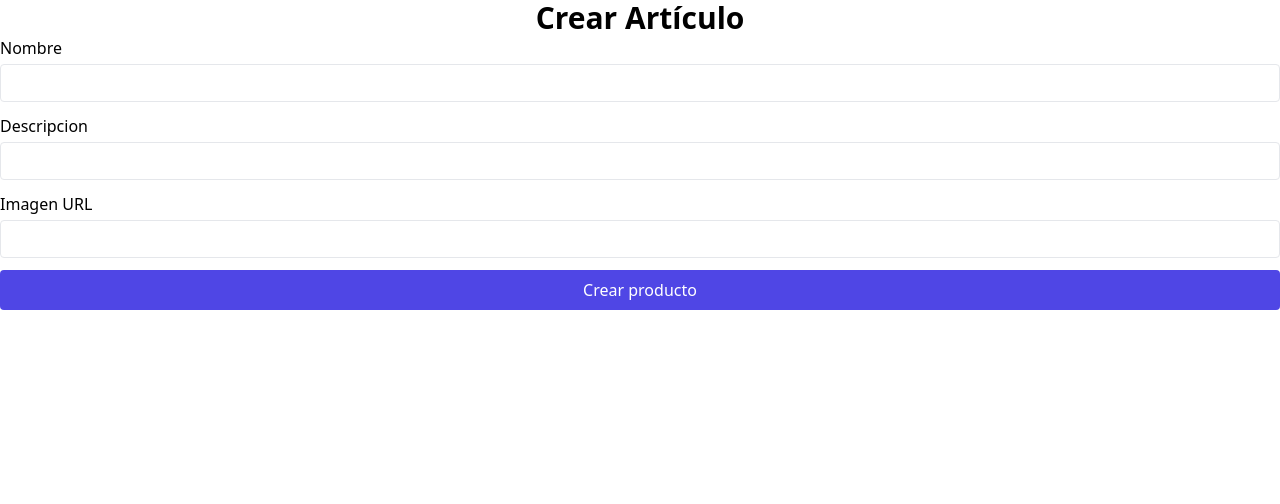
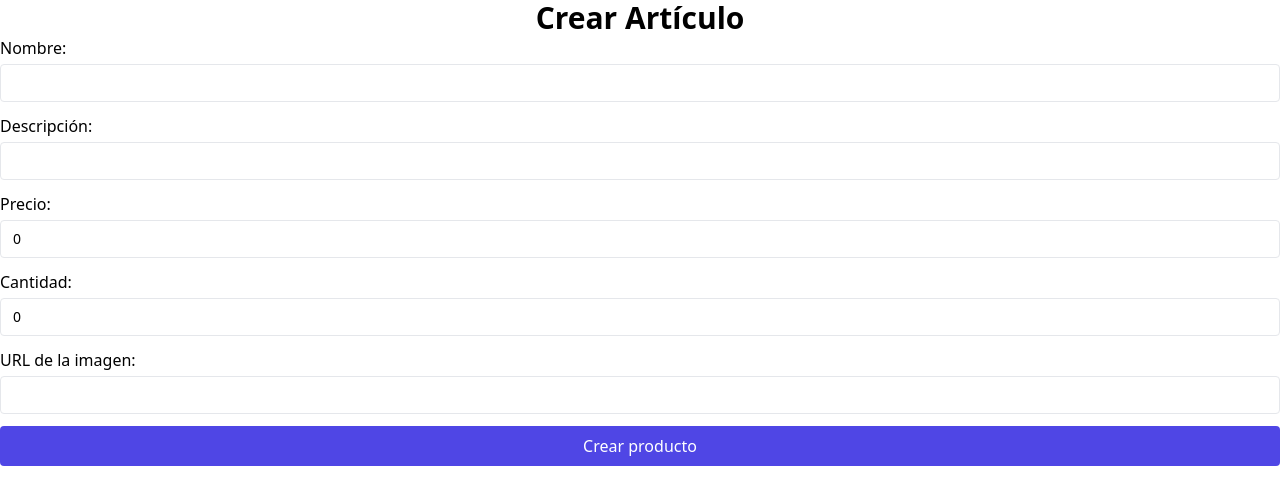
Before and after one commit to Pool2004/TheGreatEcommerce---Front, a Next.js app: page /item/create in a window 1280 px wide. Shown: the top 504 px of the page. Built offline with nearby package versions, Linux system fonts and the light colour scheme.

Commit message:
Add: create item

```diff
--- /dev/null
+++ b/src/app/item/FormItem.jsx
@@ -0,0 +1,78 @@
+"use client";
+import Input from "@/app/components/Input";
+import useForm from "@/app/customHooks/useForm";
+
+/**
+ * @description component that show the form item
+ * @returns Form Item Componet
+ */
+const FormItem = () => {
+  const { name, description, price, quantity, img, onInputChange } = useForm({
+    name: "",
+    description: "",
+    price: 0,
+    quantity: 0,
+    img: "",
+  });
+
+  /**
+   * @description function to handle the submit event
+   * @param {*} event
+   */
+  const handleOnSubmit = (event) => {
+    event.preventDefault();
+    const item = {
+      name,
+      description,
+      price,
+      quantity,
+      img,
+    };
+    console.log("articulo nuevo: >>>>", item);
+  };
+
+  return (
+    <form onSubmit={handleOnSubmit} className="w-full mb-7">
+      <Input
+        label={"Nombre:"}
+        name="name"
+        value={name}
+        onChange={onInputChange}
+        styles={"mb-3"}
+      />
+      <Input
+        label={"Descripción:"}
+        name="description"
+        value={description}
+        onChange={onInputChange}
+        styles={"mb-3"}
+      />
+      <Input
+        label={"Precio:"}
+        name="price"
+        value={price}
+        onChange={onInputChange}
+        styles={"mb-3"}
+      />
+      <Input
+        label={"Cantidad:"}
+        name="quantity"
+        value={quantity}
+        onChange={onInputChange}
+        styles={"mb-3"}
+      />
+      <Input
+        label={"URL de la imagen:"}
+        name="img"
+        value={img}
+        onChange={onInputChange}
+        styles={"mb-3"}
+      />
+      <button className="bg-indigo-600 text-white border-none font-medium rounded py-2 px-3 w-full">
+        Crear producto
+      </button>
+    </form>
+  );
+};
+
+export default FormItem;
--- a/src/app/item/create/page.jsx
+++ b/src/app/item/create/page.jsx
@@ -1,45 +1,10 @@
-"use client";
-import Input from "@/app/components/Input";
-import useForm from "@/app/customHooks/useForm";
+import FormItem from "../FormItem";
 
 export default function Home() {
-  const { name, description, img, onInputChange } = useForm({
-    name: "",
-    description: "",
-    img: "",
-  });
-
-  const handleOnSubmit = (event) => {
-    event.preventDefault();
-    console.log("articulo nuevo: >>>>", { name, description, img });
-  };
   return (
     <main>
       <h1 className="text-3xl font-bold text-center ">Crear Artículo</h1>
-      <form onSubmit={handleOnSubmit} className="w-full mb-7">
-        <Input
-          label={"Nombre"}
-          name="name"
-          value={name}
-          onChange={onInputChange}
-          styles={"mb-3"}
-        />
-        <Input
-          label={"Descripcion"}
-          name="description"
-          value={description}
-          onChange={onInputChange}
-          styles={"mb-3"}
-        />
-         <Input
-          label={"Imagen URL"}
-          name="img"
-          value={img}
-          onChange={onInputChange}
-          styles={"mb-3"}
-        />
-        <button className="bg-indigo-600 text-white border-none font-medium rounded py-2 px-3 w-full">Crear producto</button>
-      </form>
+      <FormItem />
     </main>
   );
 }
```
